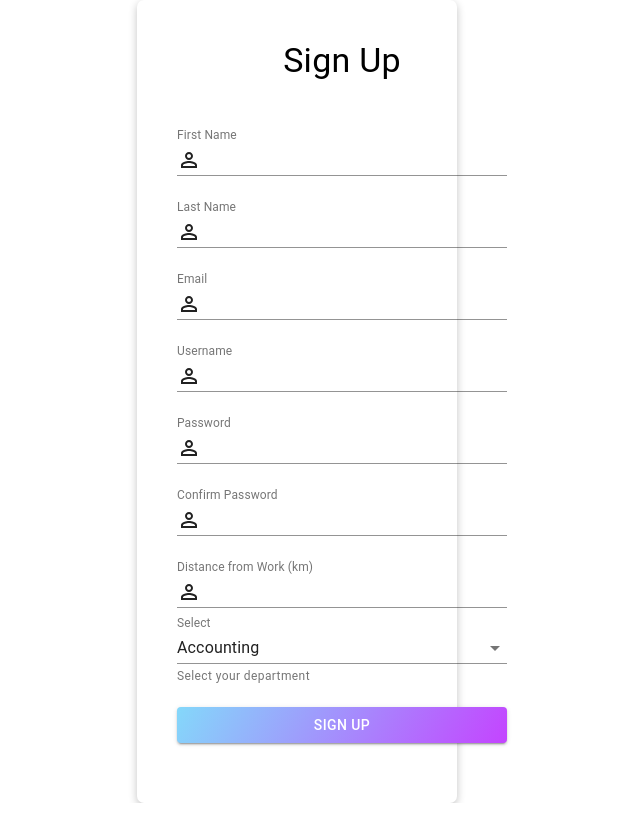
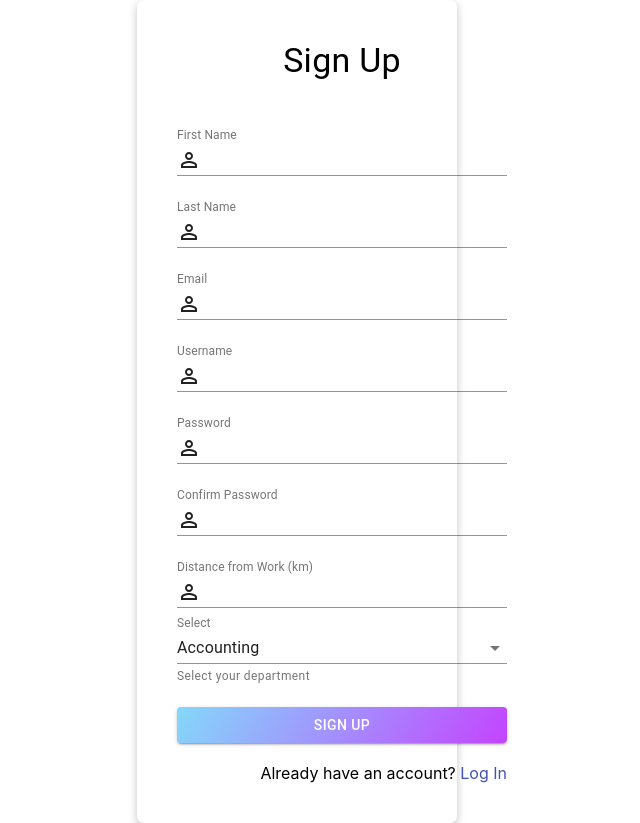
Before and after one commit to FluroWhiteSnow/Sustainability-front-end, a React (Create React App) app: page /sign-up in a window 1280 px wide. Shown: the whole page, without its empty margins (343-983 px from the left). Built offline with nearby package versions, Linux system fonts and the light colour scheme.

Commit message:
added link to log in page

```diff
--- a/src/components/Login.jsx
+++ b/src/components/Login.jsx
@@ -160,7 +160,11 @@ export default function Login({ history }) {
               <ThemeProvider theme={theme}>
                 <Typography variant="SignUp" align="right">
                   Dont have an account?{" "}
-                  <Link variant="SignUp" to="/sign-up" className="Sign-Up-Link">
+                  <Link
+                    variant="SignUp"
+                    to="/sign-up"
+                    className="Sign-Up-Log-In-Link"
+                  >
                     Sign Up
                   </Link>
                 </Typography>
--- a/src/components/SignUp.jsx
+++ b/src/components/SignUp.jsx
@@ -14,6 +14,15 @@ import {
   LockOpen,
   MailOutline,
 } from "@material-ui/icons";
+
+const theme = createTheme({
+  typography: {
+    LogIn: {
+      fontSize: 2,
+      color: "#FFFFFF",
+    },
+  },
+});
 
 const departments = [
   {
@@ -268,6 +277,14 @@ export default function SignUp({ history }) {
                 Sign Up
               </Button>
               <div style={{ height: 20 }} />
+              <ThemeProvider theme={theme}>
+                <Typography variant="SignUp" align="right">
+                  Already have an account?{" "}
+                  <Link variant="LogIn" to="/" className="Sign-Up-Log-In-Link">
+                    Log In
+                  </Link>
+                </Typography>
+              </ThemeProvider>
             </div>
           </Grid>
         </Grid>
@@ -275,74 +292,3 @@ export default function SignUp({ history }) {
     </div>
   );
 }
-
-// input
-//         type="number"
-//         placeholder="distance from work"
-//         name="distance_from_work"
-//         value={distance_from_work}
-//         onChange={changeInput}
-//       />
-
-// {errorMessage &&
-//         Object.keys(errorMessage).map((key) => (
-//           <li key={key}>
-//             {key}
-//             {errorMessage[key][0]}
-//           </li>
-//         ))} <input
-//         type="text"
-//         placeholder="email"
-//         name="email"
-//         value={email}
-//         onChange={changeInput}
-//       />
-//       <input
-//         type="text"
-//         placeholder="first name"
-//         name="first_name"
-//         value={first_name}
-//         onChange={changeInput}
-//       />
-//       <input
-//         type="text"
-//         placeholder="last name"
-//         name="last_name"
-//         value={last_name}
-//         onChange={changeInput}
-//       />
-//       <input
-//         type="text"
-//         placeholder="username"
-//         name="username"
-//         value={username}
-//         onChange={changeInput}
-//       />
-//       <input
-//         type="password"
-//         placeholder="password"
-//         name="password"
-//         value={password}
-//         onChange={changeInput}
-//       />
-//       <input
-//         type="password"
-//         placeholder="confirm password"
-//         name="password_confirmation"
-//         value={password_confirmation}
-//         onChange={changeInput}
-//       />
-//
-//       <select
-//         type="text"
-//         placeholder="department code"
-//         name="department_code"
-//         value={department_code}
-//         onChange={changeInput}
-//       >
-//         <option value="marketing">Marketing</option>
-//         <option value="sales">Sales</option>
-//         <option value="operations">Operations</option>
-//       </select>
-//       <
-//       <input type="submit" />/
--- a/src/stylesheets/App.css
+++ b/src/stylesheets/App.css
@@ -4,7 +4,7 @@
   padding: 0;
 }
 
-.Sign-Up-Link {
+.Sign-Up-Log-In-Link {
   cursor: pointer;
 }
 
```
